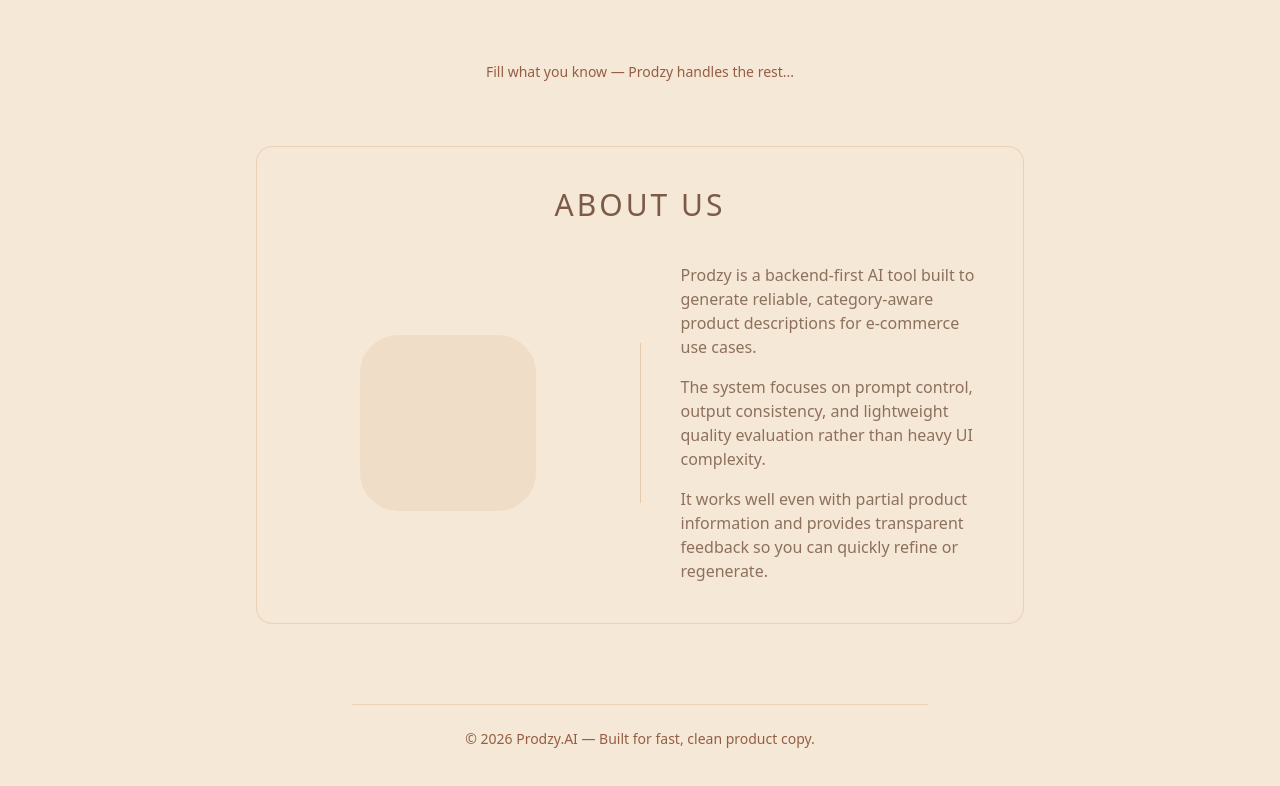
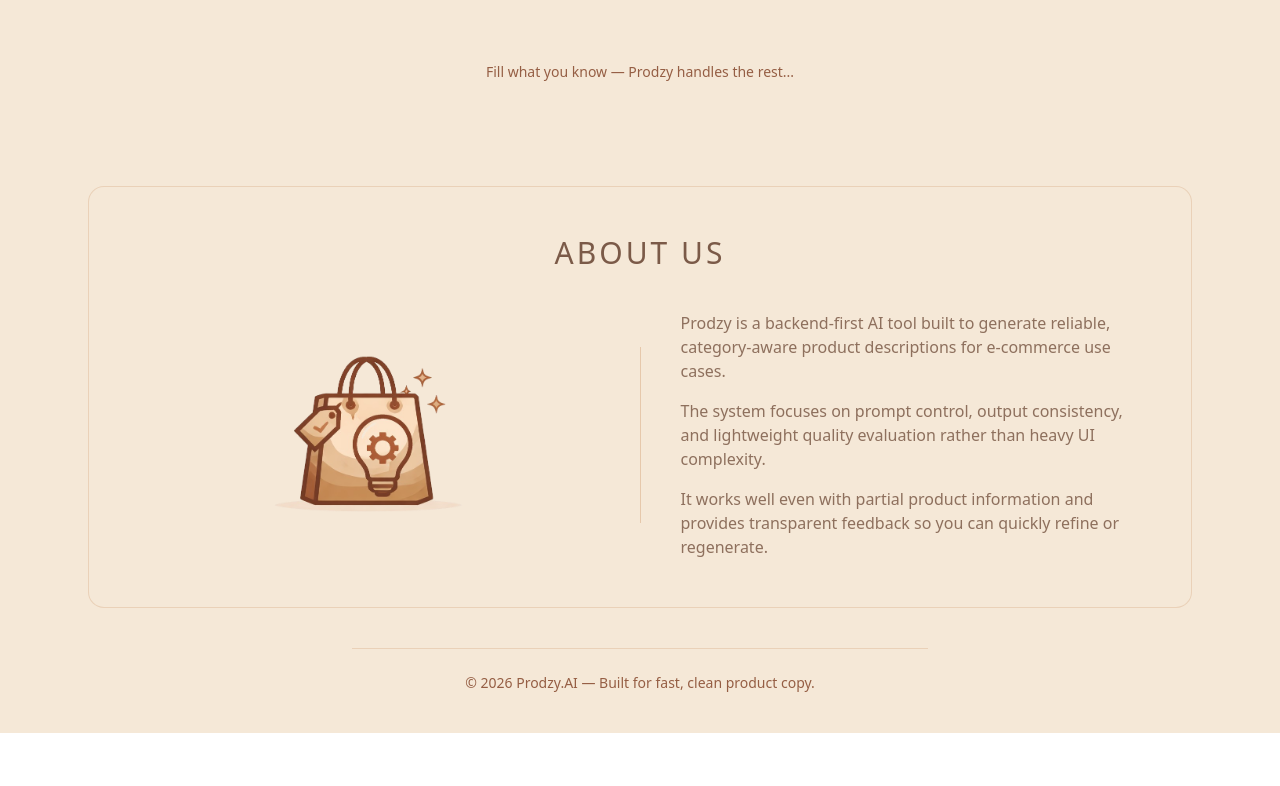
Before and after one commit to YashSharma64/Prodzy, a React app in the folder frontend/: page / in a window 1280 px wide. Shown: the part 594-1380 px from the top of the page. After the commit the page ends 1327 px from the top, so only its background shows below. Built offline with nearby package versions, Linux system fonts and the light colour scheme; no server answers; the HTML template or start-up script is replaced by a standard one.

Commit message:
style(frontend): widen about section and fix welcome image sizing

```diff
--- a/frontend/src/App.jsx
+++ b/frontend/src/App.jsx
@@ -40,7 +40,7 @@
 
         <main className="mx-auto flex w-full max-w-5xl flex-col items-center justify-center px-6 pb-16 text-center">
 
-          <img src="/prodzy.png" alt="" className="h-40 w-40 object-contain" />
+          <img src="/prodzy.png" alt="" className="h-40 w-40 object-contain md:h-56 md:w-56" />
           <div className="mt-6 text-sm font-medium tracking-wide text-brown-700/80 md:text-base">
             Prodzy.AI - Product Description Generator
           </div>
--- a/frontend/src/pages/Input.jsx
+++ b/frontend/src/pages/Input.jsx
@@ -244,20 +244,21 @@
           <p className="mt-16 text-xs text-brown-600 md:text-sm">
             Fill what you know — Prodzy handles the rest...
           </p>
+        </div>
 
         <section
           ref={aboutRef}
           id="about-us"
-            className="mx-auto mt-16 w-full max-w-5xl rounded-2xl border border-brown-200/70 bg-brown-100 p-6 text-left md:p-10"
+          className="mx-auto mt-16 w-full max-w-7xl rounded-2xl border border-brown-200/70 bg-brown-100 p-6 text-left md:p-12"
         >
           <h2 className="text-center text-2xl font-light tracking-widest text-brown-700 md:text-3xl">
             ABOUT&nbsp;US
           </h2>
 
           <div className="mt-10 grid items-center gap-10 md:grid-cols-[1fr_auto_1fr]">
-              <div className="mx-auto h-44 w-44 rounded-[38px] bg-brown-200/35" />
+            <img src="/prodzy.png" alt="" className="mx-auto h-48 w-48 object-contain" />
 
-              <div className="hidden h-40 w-px bg-brown-200 md:block" />
+            <div className="hidden h-44 w-px bg-brown-200 md:block" />
 
             <div className="text-sm leading-relaxed text-brown-700/85 md:text-base">
               <p>
@@ -275,7 +276,6 @@
             </div>
           </div>
         </section>
-        </div>
       </main>
 
       <footer className="mx-auto w-full max-w-6xl px-6 py-10 text-center text-xs text-brown-600 md:text-sm">
```
Lines whose indentation alone changed are shown as unchanged.
